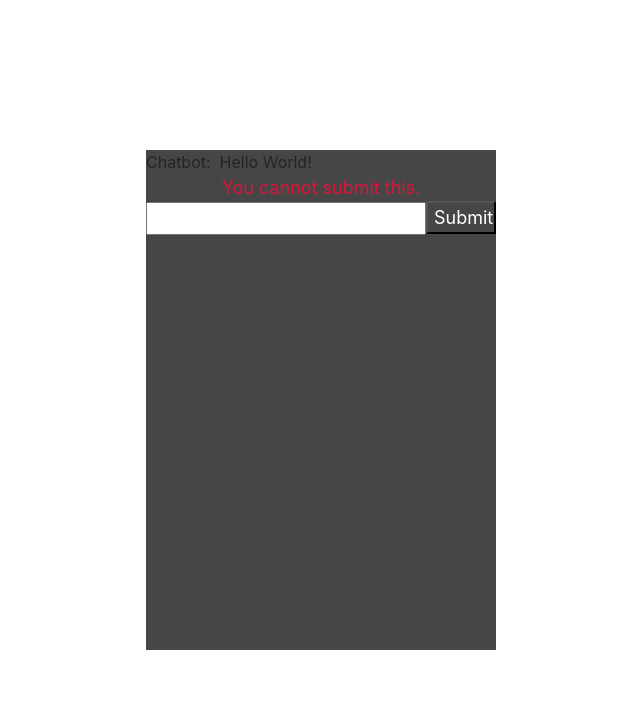
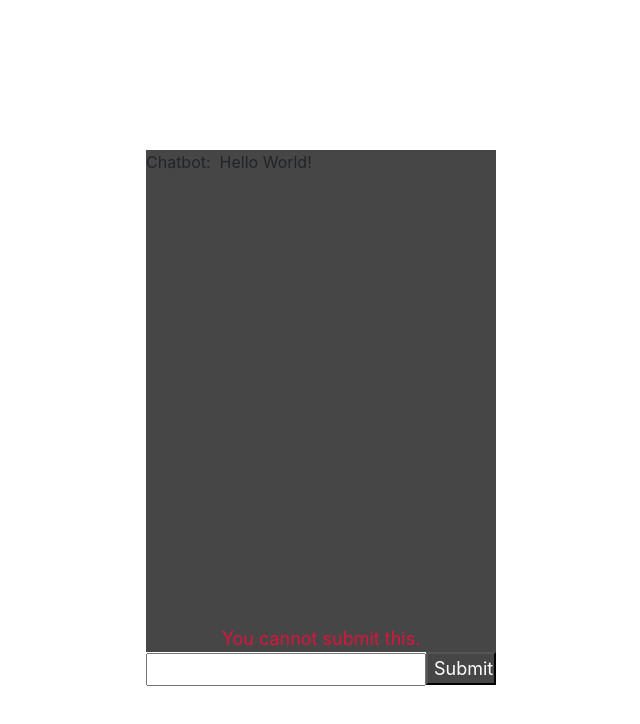
Before and after one commit to bryanyoo5433/chatbot-client, a React app: page / in a window 1280 px wide. Shown: the whole page, without its empty margins (319-959 px from the left). Built offline with nearby package versions, Linux system fonts and the light colour scheme; no server answers.

Commit message:
chane css

```diff
--- a/src/components/Chatbot/Toxicity.js
+++ b/src/components/Chatbot/Toxicity.js
@@ -1,6 +1,6 @@
 import React, { useState, useEffect } from 'react';
 // import ReactGA from 'react-ga';
-
+import '@tensorflow/tfjs-backend-cpu';
 import * as toxicity from '@tensorflow-models/toxicity';
 import socketIOClient from "socket.io-client";
 import "./Toxicity.scss";
@@ -117,10 +117,14 @@ const submit_text = () => {
       )}
       { page === 4 && (
         <div className="box">
-          <div className="chat-response">
-            <span className="chat-title">Chatbot:</span> &nbsp;
-            <span>{response}</span>
+
+          <div className="conversation">
+            <div className="chat-response">
+              <span className="chat-title">Chatbot:</span> &nbsp;
+              <span>{response}</span>
+            </div>
           </div>
+
           <div className="message">
             { isToxic && (
               <button className="notpass">You cannot submit this.</button>
@@ -130,9 +134,14 @@ const submit_text = () => {
             )}
           </div>
 
-          <input id="text" />
+          <div className="type-area">
+            <div className= "send-message">
+              <input id="text" onChange={check}/>
+              <button className={isToxic ? "disabled": ""} onClick={isToxic ? null: submit_text}>Submit</button>
+            </div>
 
-          <button className={isToxic ? "disabled": ""} onClick={isToxic ? null: submit_text}>Submit</button>
+          </div>
+
         </div>
       )}
     </div>
--- a/src/components/Chatbot/Toxicity.scss
+++ b/src/components/Chatbot/Toxicity.scss
@@ -31,6 +31,17 @@
       min-height: 33px;
     }
 
+    .conversation {
+      height: 95%;
+    }
+    .type-area {
+      display: flex;
+      flex-direction: column;
+      .send-message {
+        width: 100%;
+      }
+    }
+
   }
   ::-webkit-scrollbar-track {
       box-shadow: inset 0 0 5px grey;
@@ -59,7 +70,7 @@
   cursor: auto;
 }
 .toxicity-check .message {
-  display: inline;
+
 }
 .toxicity-check .message button {
   cursor: auto;
@@ -74,11 +85,10 @@
 }
 .toxicity-check .message .pass {
   color: green;
-  padding: 7px 14px;
-  margin-left: 1.5rem;
   background-color: rgb(70, 70, 70);
-  border-radius: 10px;
   font-size: 18px;
+  width: 100%;
+  border: none;
 }
 .toxicity-check button {
     color: white;
```
